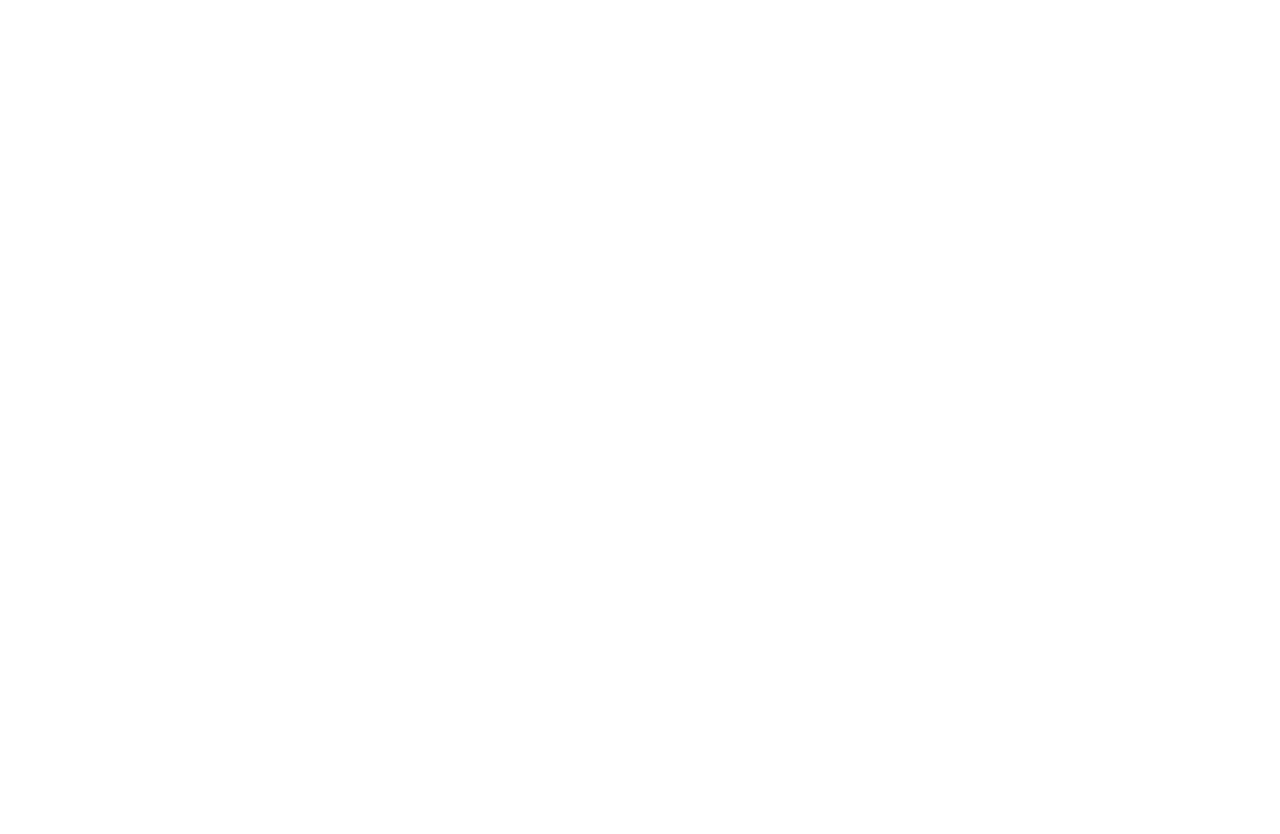
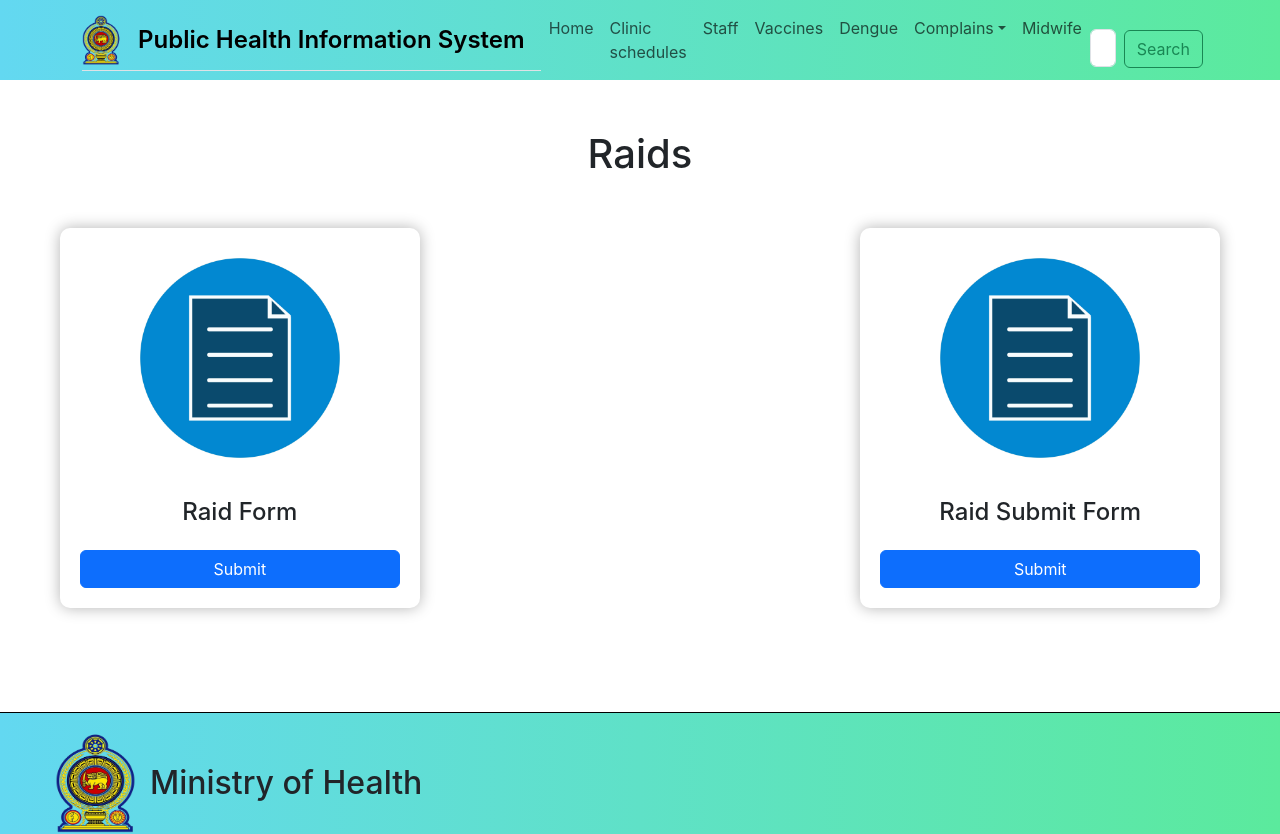
Before and after one commit to IT22025180/Public-Health-Care-System, a React (Create React App) app in the folder frontend/: page /RaidsHome in a window 1280 px wide. Before the commit this address had no page. Shown: the top 834 px of the page. Before the commit the page ends 800 px from the top, so only its background shows below. Built offline with nearby package versions, Linux system fonts and the light colour scheme.

Commit message:
Maleesha

```diff
--- a/frontend/src/App.js
+++ b/frontend/src/App.js
@@ -64,6 +64,7 @@
 import FCAnalMain from './pages/FCAnalyseMain';
 import RaidFormTable from './pages/RaidFormTable';
 import RaidFormEdit from './pages/RaidFormEdit';
+import RaidsHome from './pages/RaidsHome';
 
 
 
@@ -274,6 +275,7 @@
           <Route path='/FineAndCourtReportStatus' element={<FCReportStatus />} />
           <Route path='/FineAndCourtAnalyze' element={<FCAnalMain />} />
           <Route path='/RaidFormEdit/:_id/:location/:date/:time/:officer/:sNote' element={<RaidFormEdit />} />
+          <Route path='/RaidsHome' element={<RaidsHome />} />
         </Routes>
       </Router>
     </AnimatePresence>
--- a/frontend/src/components/Footer.js
+++ b/frontend/src/components/Footer.js
@@ -40,7 +40,7 @@
                             <li><a href="/clinics">Clinic</a></li>
                             <li><a href="/Complains">Complains</a></li>
                             <li><a href="/denguecamp">Dengue</a></li>
-                            <li><a href="/RF">Raids</a></li>
+                            <li><a href="/RaidsHome">Raids</a></li>
                             <li><a href="/mainMidwife">Midwife</a></li>
                             <li><a href="/Fine-And-court">Fine & Court</a></li>
                         </ul>
--- a/frontend/src/components/Header.js
+++ b/frontend/src/components/Header.js
@@ -47,7 +47,7 @@
                     </a>
                     <ul className='dropdown-menu' aria-labelledby='navbarDropdown'>
                         <li><NavLink to='/Complains' className='dropdown-item'>Complains</NavLink></li>
-                        <li><NavLink to='/RF' className='dropdown-item'>Raids</NavLink></li>
+                        <li><NavLink to='/RaidsHome' className='dropdown-item'>Raids</NavLink></li>
                         <li><NavLink to='/Fine-And-court' className='dropdown-item'>Fine & Court</NavLink></li>
                     </ul>
                 </li>
--- /dev/null
+++ b/frontend/src/pages/RaidsHome.js
@@ -0,0 +1,48 @@
+import React from 'react';
+import '../styles/RaidsHome.css';
+import Layout from '../components/Layout';
+
+import img1 from '../webImages/Reportimg.jpg';
+
+const RaidsHome = () => {
+  const cards = [
+    {
+      id: 1,
+      title: 'Raid Form',
+      image: img1,
+      buttonText: 'Submit',
+      buttonLink: '/RF'
+    },
+    {
+      id: 2,
+      title: 'Raid Submit Form',
+      image: img1,
+      buttonText: 'Submit',
+      buttonLink: '/raidsubform'
+    }
+  ];
+
+  return (
+      <Layout>
+            <div className="Rhome-page">
+              <h1>Raids</h1>
+              <div className="Rcard-container">
+                {cards.map((card) => (
+                  <div key={card.id} className="Rcard">
+                    <img src={card.image} alt={card.title} className="Rcard-image" />
+                    <div className="Rcard-body">
+                      <h2 className="Rcard-title">{card.title}</h2>
+                      <p className="Rcard-text">{card.description}</p>
+                      <a href={card.buttonLink} className="btn btn-primary">
+                        {card.buttonText}
+                      </a>
+                    </div>
+                  </div>
+                ))}
+              </div>
+            </div>
+      </Layout>
+  );
+};
+
+export default RaidsHome;
--- /dev/null
+++ b/frontend/src/styles/RaidsHome.css
@@ -0,0 +1,73 @@
+.Rhome-page {
+  max-width: 1200px;
+  margin: 0 auto;
+  padding: 50px 20px;
+}
+
+h1 {
+  text-align: center;
+  margin-bottom: 50px;
+}
+
+.Rcard-container {
+  display: flex;
+  flex-wrap: wrap;
+  justify-content: space-between;
+}
+
+.Rcard {
+  width: 31%;
+  margin-bottom: 30px;
+  border-radius: 10px;
+  box-shadow: 0px 0px 15px rgba(0, 0, 0, 0.297);
+}
+
+.Rcard-image {
+  width: 200px;
+  height: auto;
+  object-fit: cover;
+  border-radius: 10px 10px 0 0;
+  display: block;
+  margin:  0 auto;
+  padding-top: 30px;
+}
+
+.Rcard-body {
+  padding: 20px;
+}
+
+.Rcard-title {
+  font-size: 24px;
+  margin-bottom: 20px;
+  text-align: center;
+}
+
+.Rcard-text {
+  font-size: 18px;
+  margin-bottom: 20px;
+}
+
+.btn {
+  width: 100%;
+}
+
+.tabBtn {
+  text-align: center;
+}
+
+.tabBtn button {
+  border: none;
+  outline: none;
+  background-color: #007bff;
+  padding: 12px;
+  color: white;
+  border-radius: 5px;
+  cursor: pointer;
+  margin: 0 100px;
+  width: 200px;
+  margin-bottom: 50px;
+}
+
+.tabBtn button:hover {
+  background-color: #0056b3;
+}
```
